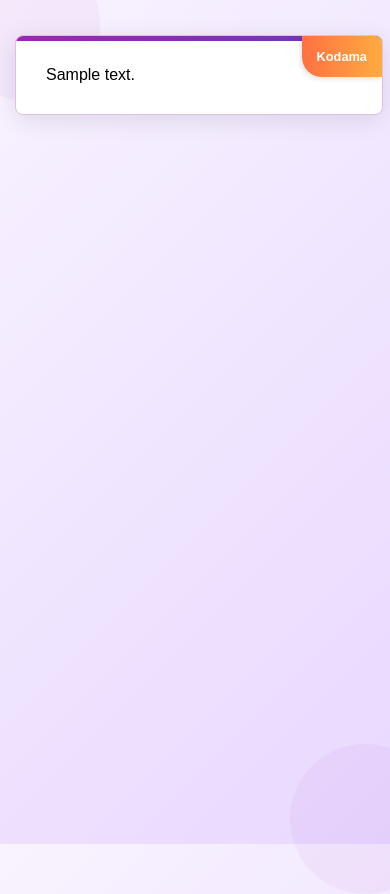
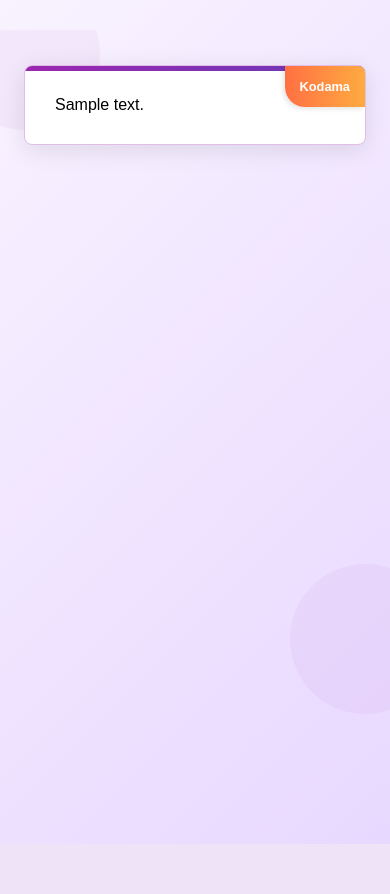
Before and after one commit to Picalfer/ScheduleDjangoApp, a Django app: template materials/templates/materials/guide_wrapper.html in a window 390 px wide; the page is wider, and only the part inside the window is pictured. After the commit the page ends 714 px from the top of that part, so only its background shows below. Run offline with Django 5.2, Linux system fonts and the light colour scheme; tables that the repository leaves empty hold one stand-in row (values such as "Sample post"); the template is opened without the code that fills it: values that come from a table or form of the project are taken from there, most other values are stand-ins (such as "Sample title", 1, 10 or a date in 2020); parts of the project's set-up code (start-up, migrations or seed data) failed here and were passed over.

Commit message:
adaptive, fix, refactor

```diff
--- a/materials/static/materials/css/guide_styles.css
+++ b/materials/static/materials/css/guide_styles.css
@@ -1,4 +1,8 @@
 /* Защитные стили */
+* {
+    box-sizing: border-box;
+}
+
 body {
     display: flex;
     flex-direction: column;
@@ -124,6 +128,7 @@ span:has(img) {
 .guide-main {
     flex: 1;
     padding: 20px;
+    overflow: hidden;
 }
 
 .guide-nav, .guide-toc {
@@ -154,16 +159,6 @@ span:has(img) {
     border-bottom: 1px solid #dee2e6;
 }
 
-/* Адаптация для мобильных устройств */
-@media (max-width: 992px) {
-    .sidebar {
-        display: none;
-    }
-
-    .guide-main {
-        padding: 15px;
-    }
-}
 
 /* Основные улучшения (добавляем к вашему текущему CSS) */
 
@@ -301,23 +296,10 @@ body {
 }
 
 .guide-main::after {
-    bottom: -50px;
+    bottom: 100px;
     right: -50px;
 }
 
-/* Адаптивность - улучшаем мобильный вид */
-@media (max-width: 992px) {
-    .guide-content {
-        width: 85% !important;
-        margin: 20px auto !important;
-        padding: 30px !important;
-    }
-
-    .kodama-label {
-        font-size: 0.8rem;
-        padding: 0 15px !important;
-    }
-}
 
 /* Плавная прокрутка */
 html {
@@ -522,3 +504,37 @@ html {
     background-color: #673ab7;
     color: white;
 }
+
+/* Адаптация для мобильных устройств */
+@media (max-width: 992px) {
+    .sidebar {
+        display: none;
+    }
+
+    .guide-main {
+        padding: 15px;
+        margin: 30px auto;
+    }
+
+    body {
+        width: 100% !important;
+        max-width: 100% !important;
+    }
+
+    html {
+
+        width: 100% !important;
+        max-width: 100% !important;
+    }
+
+    .guide-content {
+        width: 95% !important;
+        margin: 20px auto !important;
+        padding: 30px !important;
+    }
+
+    .kodama-label {
+        font-size: 0.8rem;
+        padding: 0 15px !important;
+    }
+}
--- a/materials/static/materials/js/guide_protection.js
+++ b/materials/static/materials/js/guide_protection.js
@@ -315,7 +315,7 @@ document.addEventListener('DOMContentLoaded', function () {
                 const target = document.querySelector(e.target.getAttribute('href'));
                 if (target) {
                     window.scrollTo({
-                        top: target.offsetTop - 20,
+                        top: target.offsetTop + 50,
                         behavior: 'smooth'
                     });
                 }
```
